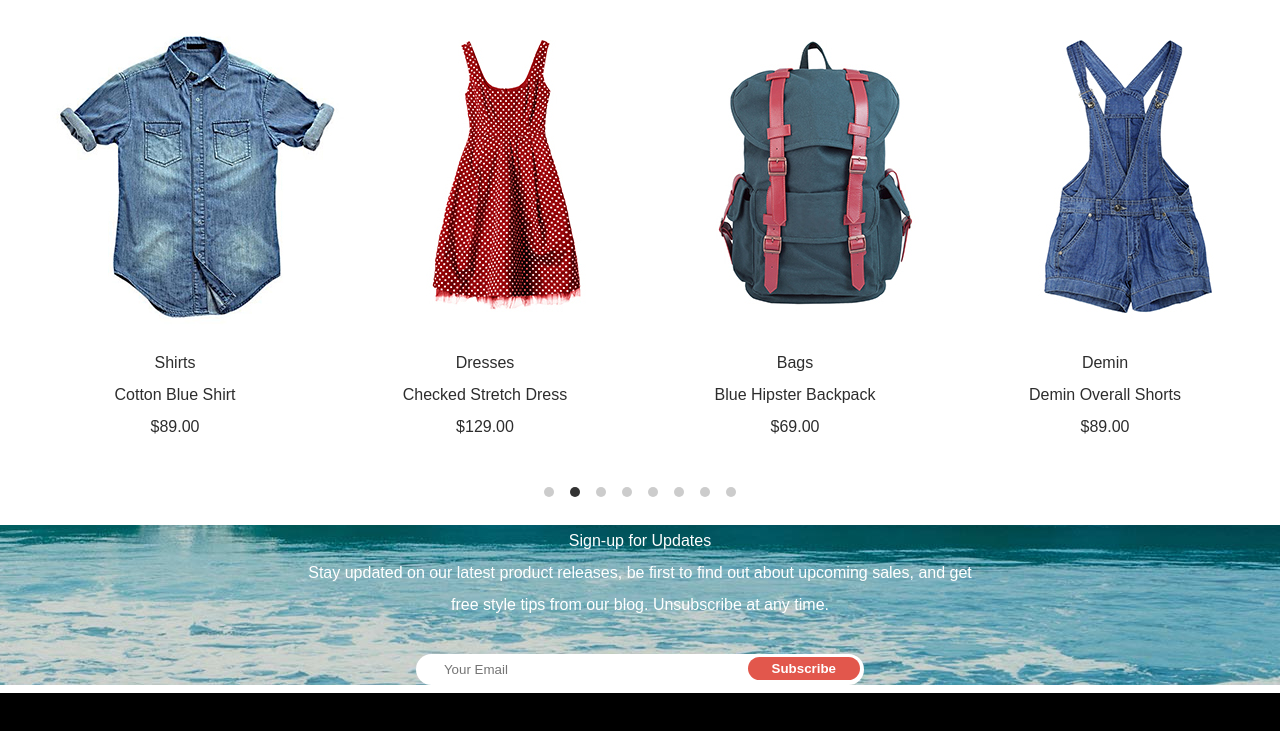
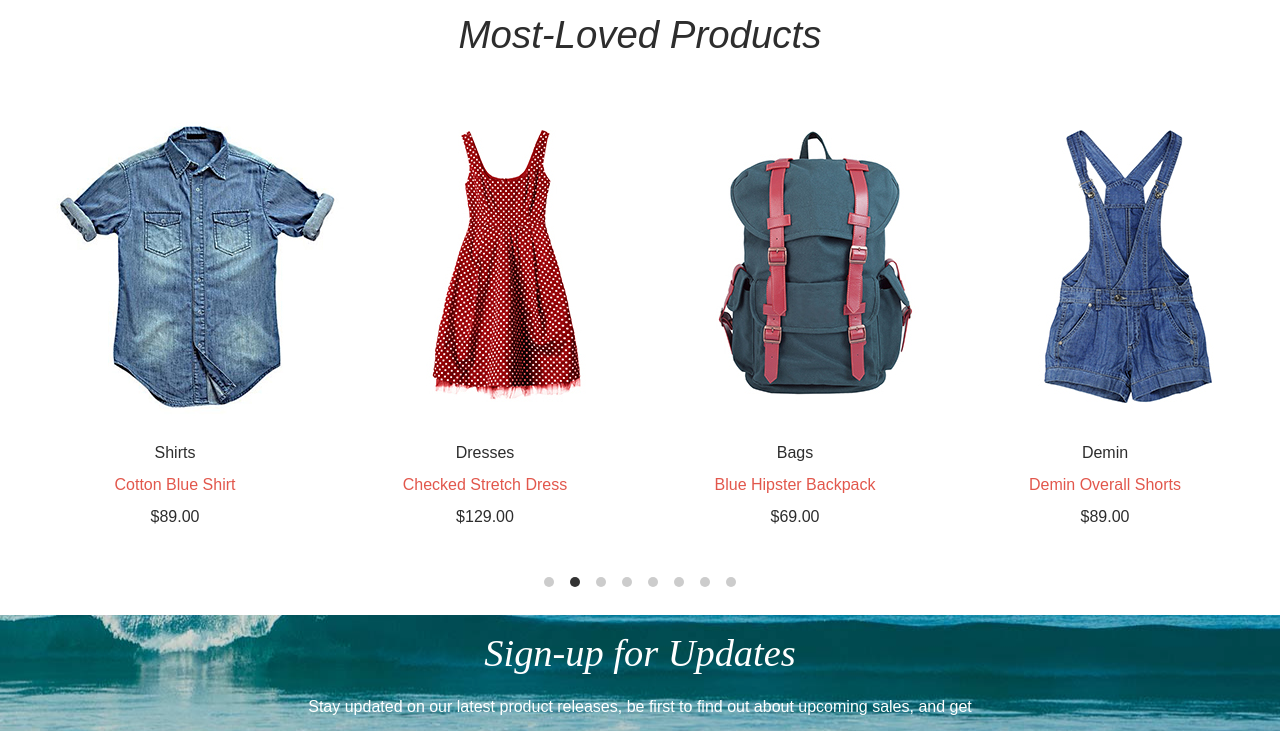
Before and after one commit to lvafi/aloha, a website: page index.html in a window 1280 px wide. Shown: the part 1475-2206 px from the top of the page. Drawn offline with Linux system fonts and the light colour scheme.

Commit message:
fixed my fonts

```diff
--- a/style.css
+++ b/style.css
@@ -2,15 +2,125 @@
     box-sizing: border-box;
     outline: none;
 }
+@font-face {
+    font-family: ‘playfair_displaybold’;
+    src: url(‘playfairdisplay-bold-webfont.woff2’) format(‘woff2’),
+         url(‘playfairdisplay-bold-webfont.woff’) format(‘woff’);
+    font-weight: normal;
+    font-style: normal;
+
+}
+
+@font-face {
+    font-family: ‘playfair_displaybold_italic’;
+    src: url(‘playfairdisplay-bolditalic-webfont.woff2’) format(‘woff2’),
+         url(‘playfairdisplay-bolditalic-webfont.woff’) format(‘woff’);
+    font-weight: normal;
+    font-style: normal;
+
+}
+
+@font-face {
+    font-family: ‘playfair_displayitalic’;
+    src: url(‘playfairdisplay-italic-webfont.woff2’) format(‘woff2’),
+         url(‘playfairdisplay-italic-webfont.woff’) format(‘woff’);
+    font-weight: normal;
+    font-style: normal;
+
+}
+
+@font-face {
+    font-family: ‘playfair_displayregular’;
+    src: url(‘playfairdisplay-regular-webfont.woff2’) format(‘woff2’),
+         url(‘playfairdisplay-regular-webfont.woff’) format(‘woff’);
+    font-weight: normal;
+    font-style: normal;
+
+}
+
+@font-face {
+    font-family: ‘raleway’;
+    src: url(‘raleway-light-webfont.woff2’) format(‘woff2’),
+         url(‘raleway-light-webfont.woff’) format(‘woff’);
+    font-weight: lighter;
+    font-style: normal;
+
+}
+
+@font-face {
+    font-family: ‘ralewaylight_italic’;
+    src: url(‘raleway-lightitalic-webfont.woff2’) format(‘woff2’),
+         url(‘raleway-lightitalic-webfont.woff’) format(‘woff’);
+    font-weight: lighter;
+    font-style: italic;
+
+}
+
+@font-face {
+    font-family: ‘ralewaymedium’;
+    src: url(‘raleway-medium-webfont.woff2’) format(‘woff2’),
+         url(‘raleway-medium-webfont.woff’) format(‘woff’);
+    font-weight: bold;
+    font-style: normal;
+
+}
+
+@font-face {
+    font-family: ‘ralewaymedium_italic’;
+    src: url(‘raleway-mediumitalic-webfont.woff2’) format(‘woff2’),
+         url(‘raleway-mediumitalic-webfont.woff’) format(‘woff’);
+    font-weight: bold;
+    font-style: italic;
+
+}
+
+.container {
+  padding:0 2%;
+  margin:0 auto;
+  width:100%
+  }
+section { padding:4rem 0
+}
+section h2 { text-align:center
+}
 section {
     padding: 4rem 0;
+}
+body,button,input,select,textarea {
+  color:#2d2d2d;
+  font-family:Raleway Web,sans-serif;
+  font-size:1rem;
+  font-style:normal;
+  font-weight:400;
+  line-height:2}
+  h1,h2,h3 {
+    font-family:Playfair Display Web,serif;
+    line-height:1
+    }
+  .about h2 {
+    font-family:Playfair Display Web,serif;
+    font-style: italic;
+    font-size:2.4rem;}
+  h3 {
+    font-size:1.5rem;
+    margin-bottom:1rem
+    }
+  a,h3 {
+    color:#e2574c
+    }
+a:hover {
+  color:#b64036
+  }
+
+
+section h2 { text-align:center;
 }
 
 
 .logo {
   width: 200px;
   }
-  .logo img{
+.logo img{
     width: 100%;
   }
 .main-navigation{
@@ -80,16 +190,14 @@ nav ul
 }
 .bold {
   font-weight: 700;
+  font-style:normal;
 }
-h2 {
+h2 {font-family:Playfair Display Web;
     font-size: 2.4rem;
     font-style: italic;
     margin-bottom: 1.5rem;
 }
-h1, h2, h3 {
-    font-family: Playfair Display Web,serif;
-    line-height: 1;
-}
+
 
 .products {
     padding: 0;
@@ -167,9 +275,6 @@ h1, h2, h3 {
 
 
 
-
-
-
 .ctegory-name a {
     color: #fff;
     text-decoration: none;
@@ -192,10 +297,6 @@ h1, h2, h3 {
 .category-square:nth-child(odd) {
     border-right: 0;
 }
-
-
-
-
 
 
 
@@ -224,12 +325,15 @@ element.style {
     padding: 0;
 }
 .product-list:focus{outline:thin dotted}
+.featured h2 {
+  font-style: italic;
+    font-size:2.4rem;
+    }
 
 
 
 
-
-
+.sign-up-wrapper h2 {font-family:Playfair Display Web,serif;font-style: italic; font-size: 2.4rem}
 .sign-up-wrapper {
     text-align: center;
     margin-top: 50px;
@@ -282,32 +386,90 @@ element.style {
       }
     .logo img{max-width:120px}
     .cart{-ms-flex-preferred-size:20%;flex-basis:20%;-ms-flex-order:3;order:3;width:48px}
-    .main-navigation{-ms-flex-preferred-size:60%;
-    flex-basis:60%;
-    border-top: none;}
-.main-navigation li{font-size:.9rem;margin:0 .5rem}
-.about-text{max-width:720px}
-.category-fullsize{-ms-flex-preferred-size:50%;flex-basis:50%}
-.category-halfsize{-ms-flex-preferred-size:25%;flex-basis:25%}
-.ctegory-name {font-size:1.8rem}
-.product-wrapper{float:left;width:50%}
-.product-wrapper{width:50%}.sign-up-wrapper{max-width:720px}
-.sign-up-form{width:67%}.my-footer{text-align:left}
-.my-footer  {
+    .main-navigation{
+      -ms-flex-preferred-size:60%;
+      flex-basis:60%;
+      border-top: none;
+      position: relative;
+      top: -40px;
+    }
+    .main-navigation li {
+      font-size:.9rem;margin:0 .5rem
+      }
+    .about-text { max-width:720px
+    }
+    .category-fullsize { -ms-flex-preferred-size:50%;flex-basis:50%
+    }
+    .category-halfsize {
+      -ms-flex-preferred-size:25%;flex-basis:25%
+      }
+    .ctegory-name {
+      font-size:1.8rem
+      }
+   .product-wrapper {
+     float:left;width:50%
+     }
+   .product-wrapper {
+     width:50%
+     }
+     .sign-up-wrapper {
+       max-width:720px
+       }
+  .sign-up-form {
+    width:67%
+    }
+    .my-footer {
+      text-align:left
+      }
+  .my-footer  {
   display:-ms-flexbox;
   display:flex;
   -ms-flex-pack:justify;
   justify-content:space-between
   }
-.social{margin-top:0;padding-right:2rem}
-.social li{display:block}
-.network-name{display:inline}}
+.social {
+  margin-top:0;padding-right:2rem
+  }
+.social li {
+  display:block
+  }
+.network-name {
+  display:inline
+  }}
 
 @media only screen and (min-width:1240px){
-  .container{max-width:1240px}
-  .logo img{max-width:160px}
-  .cart{width:62px}
-  .main-navigation li{font-size:1rem;margin:1rem}
-  .hero{background-size:cover,250px 615px,contain;height:550px;position:relative}
-  .about-text{width:720px}.category-name{font-size:2.4rem}.product-wrapper,.product-wrapper{margin-bottom:0;width:25%}
-  .sign-up-wrapper{width:720px}.social{padding-right:4rem}}
+  .container {
+    max-width:1240px
+    }
+  .logo img {
+    max-width:160px
+    }
+  .cart {
+    width:62px
+    }
+  .main-navigation li {
+    font-size:1rem;
+    margin:1rem
+    }
+  .hero {
+    background-size:cover,250px 615px,contain;
+    height:550px;
+    position:relative
+    }
+  .about-text {
+    width:720px
+    }
+  .category-name {
+      font-size:2.4rem
+      }
+  .product-wrapper,.product-wrapper {
+        margin-bottom:0;
+        width:25%
+        }
+  .sign-up-wrapper
+   {
+     width:720px
+     }
+   .social {
+       padding-right:4rem
+       }}
```
Also changed, not shown: README.md, 1 other file.
